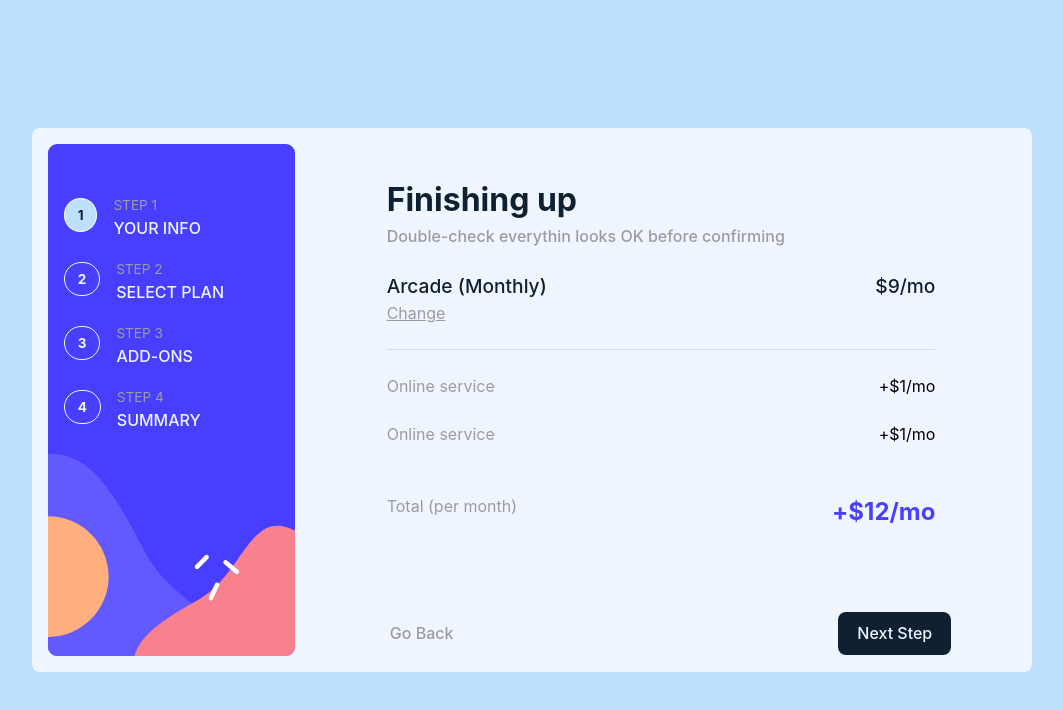
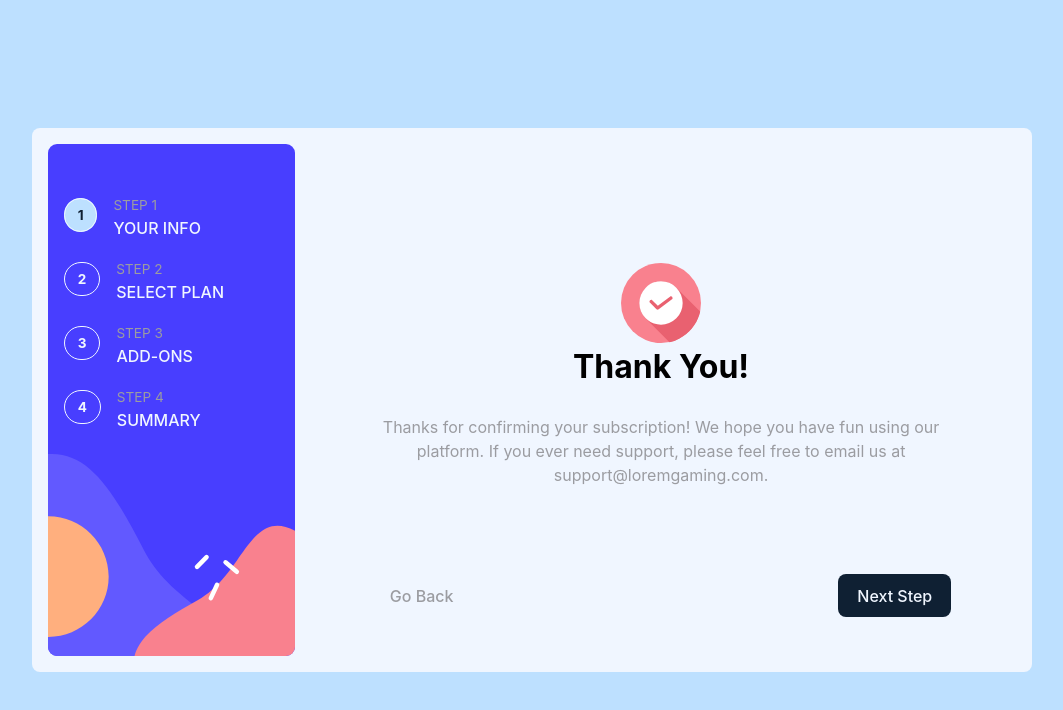
Before and after one commit to frightva/fm-multi-step-form, a React (Create React App) app: page / in a window 1280 px wide. Shown: the top 710 px of the page, without its empty margins (108-1171 px from the left). Built offline with nearby package versions, Linux system fonts and the light colour scheme; the HTML template or start-up script is replaced by a standard one.

Commit message:
Thank-you-msg Css

```diff
--- a/src/App.css
+++ b/src/App.css
@@ -592,3 +592,11 @@ body {
 .border-bottom{
   border-bottom: 1px solid rgba(155, 156, 161, .3);
 }
+
+.thank-you-msg{
+  text-align: center;
+  margin-block: 15%;
+}
+.thank-you-msg img {
+  margin-inline: auto;
+}
--- a/src/App.jsx
+++ b/src/App.jsx
@@ -5,6 +5,7 @@ import Step1 from './components/Step1';
 import Step2 from './components/Step2';
 import Step3 from './components/Step3';
 import Step4 from './components/Step4';
+import ThankYouMsg from './components/ThankYouMsg';
 function App() {
   return (
     <>
@@ -56,7 +57,7 @@ function App() {
             </div>
             <div className='user-column spacer-bottom padding-top-2'>
 
-              <Step4 />
+              <ThankYouMsg />
 
               <div className='action-btns | fw-medium'>
                 <button className='prev-btn'>
--- /dev/null
+++ b/src/components/ThankYouMsg.jsx
@@ -0,0 +1,17 @@
+import React from 'react'
+import thanksImg from "../assets/images/icon-thank-you.svg";
+
+
+function ThankYouMsg() {
+  return (
+    <div className='form thank-you-msg'>
+      <img src={thanksImg} alt="" />
+      <h1 className='fw-bold fs-primary-heading text-primary-700'>Thank You!</h1>
+      <p className='p-info-text'>
+        Thanks for confirming your subscription! We hope you have fun using our platform. If you ever need support, please feel free to email us at support@loremgaming.com.
+      </p>
+    </div>
+  )
+}
+
+export default ThankYouMsg
```
